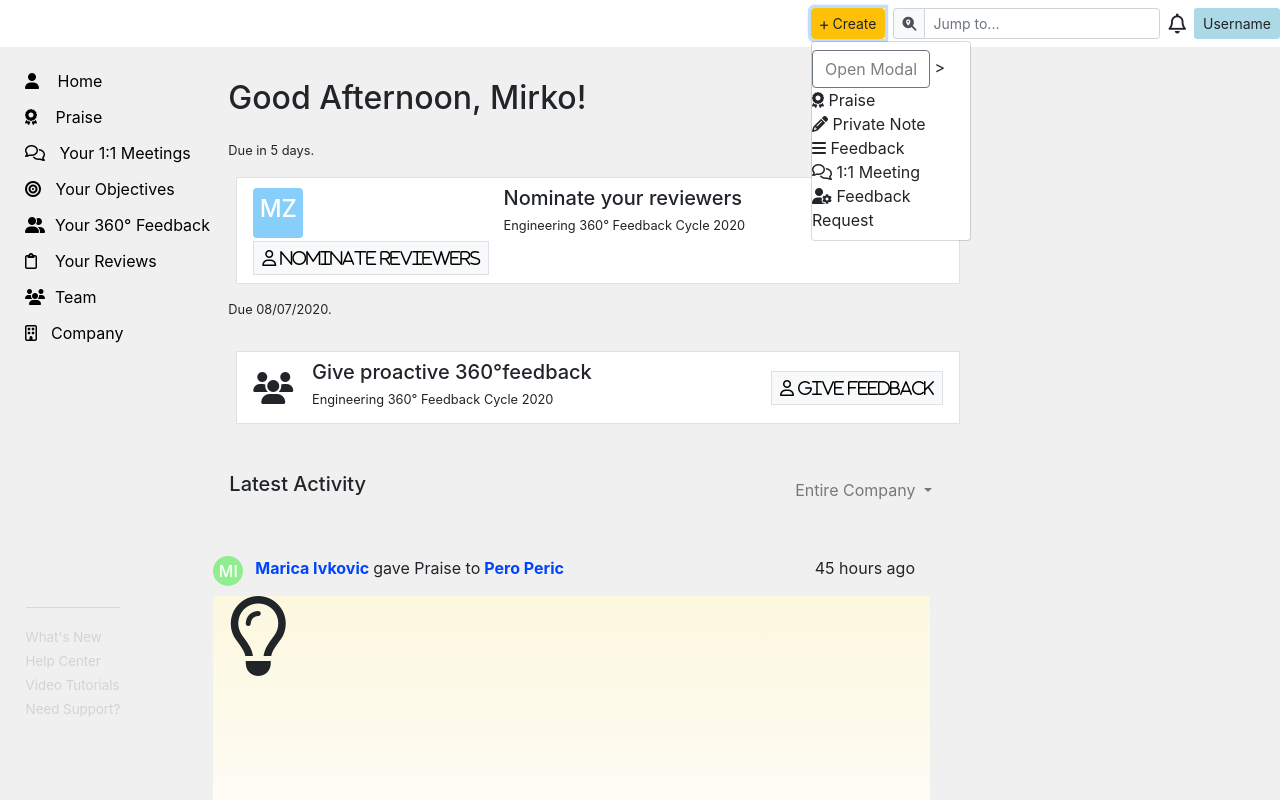
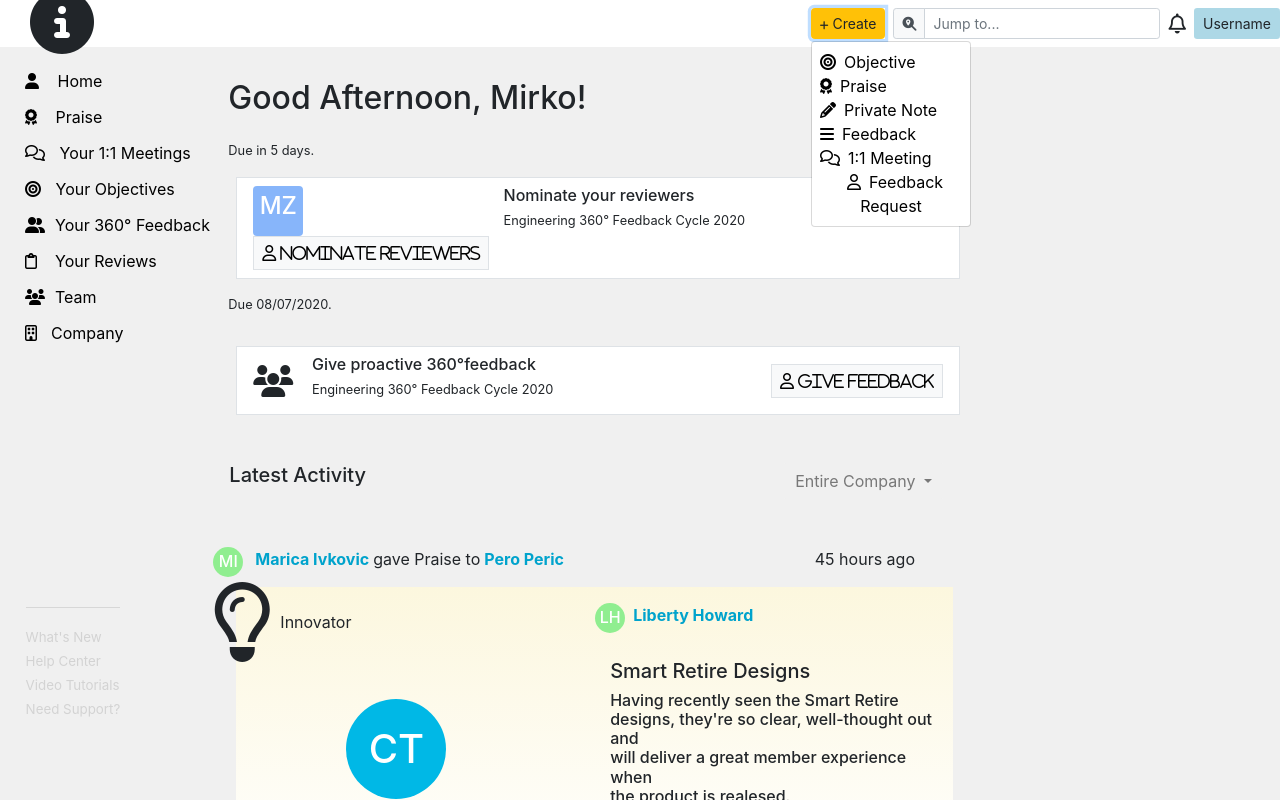
Before and after one commit to Pernjek/project_1, a website: page index.html in a window 1280 px wide. Both pictures are taken after a click on the link "Create". Shown: the top 800 px of the page. Drawn offline with Linux system fonts and the light colour scheme.

Commit message:
male promjene

```diff
--- a/header.js
+++ b/header.js
@@ -1,4 +1,43 @@
 $("#header").append(`
+
+      <div id="myModalObj" class="modal fade" role="dialog">
+        <div class="modal-dialog">
+          <div class="modal-content">
+            <div class="modal-header">
+              <button type="button" class="close" data-dismiss="modal">&times;</button>
+              <h4 class="modal-title">Objective</h4>
+            </div>
+            <div class="modal-body">
+              <p>Some text in the modal.</p>
+            </div>
+            <div class="modal-footer">
+              <button type="button" class="btn btn-default" data-dismiss="modal">Close</button>
+            </div>
+          </div>
+        </div>
+      </div>
+
+
+      <div id="myModalPraise" class="modal fade" role="dialog">
+        <div class="modal-dialog">
+          <div class="modal-content">
+            <div class="modal-header">
+              <button type="button" class="close" data-dismiss="modal">&times;</button>
+              <h4 class="modal-title">Praise</h4>
+            </div>
+            <div class="modal-body">
+              <p>Some text in the modal.</p>
+            </div>
+            <div class="modal-footer">
+              <button type="button" class="btn btn-default" data-dismiss="modal">Close</button>
+            </div>
+          </div>
+        </div>
+      </div>
+
+
+<div>
+<i class="fas fa-info-circle fa-4x header-icon-position" ></i>
   <div class="row justify-content-end align-items-center py-2">
   <div>
     <div class="btn-group btn-group-sm bg-warning button-create">
@@ -7,43 +46,12 @@ $("#header").append(`
         <span class="caret"></span>
       </a>
       <ul class="dropdown-menu">
-      <button
-      type="button"
-      class="btn btn-secondary bg-white text-black-50"
-      data-toggle="modal"
-      data-target="#myModal"
-    >
-      Open Modal
-    </button>
-    <div class="modal fade" id="myModal" role="dialog">
-      <div class="modal-dialog">
-        <div class="modal-content">
-          <div class="modal-header">
-            <button type="button" class="close" data-dismiss="modal">
-              &times;
-            </button>
-            <h4 class="modal-title">Modal Header</h4>
-          </div>
-          <div class="modal-body">
-            <p>Some text in the modal.</p>
-          </div>
-          <div class="modal-footer">
-            <button
-              type="button"
-              class="btn btn-default"
-              data-dismiss="modal"
-            >
-              Close
-            </button>
-          </div>
-        </div>
-      </div>
-    </div>>
-        <li><i class="fas fa-award"></i> Praise</li>
-        <li><i class="fas fa-pencil-alt"></i> Private Note</li>
-        <li><i class="fas fa-bars"></i> Feedback</li>
-        <li><i class="far fa-comments"></i> 1:1 Meeting</li>
-        <li><i class="fas fa-user-cog"></i> Feedback Request</li>
+      <button class="modal-button" data-toggle="modal" data-target="#myModalObj"><i class="fas fa-bullseye px-2"></i>Objective</button>
+      <button class="modal-button" data-toggle="modal" data-target="#myModalPraise"><i class="fas fa-award px-2"></i>Praise</button>
+      <button class="modal-button"><i class="fas fa-pencil-alt px-2"></i>Private Note</button>
+      <button class="modal-button"><i class="fas fa-bars px-2"></i>Feedback</button>
+      <button class="modal-button"><i class="far fa-comments px-2"></i>1:1 Meeting</button>
+      <button class="modal-button"><i class="far fa-user px-2"></i>Feedback Request</button>
       </ul>
     </div>
   </div>
@@ -62,4 +70,6 @@ $("#header").append(`
         <a class="btn btn-sm username" href="account.html">Username</a>
     </div>
   </div>
+</div>
+
 `);
--- a/index.html
+++ b/index.html
@@ -36,8 +36,8 @@
             </div>
             <div class="col-8 ">
               <div>
-                <h5>Nominate your reviewers</h5>
-                <h5 class ="small">Engineering 360° Feedback Cycle 2020</h5>
+                <h6>Nominate your reviewers</h6>
+                <h6 class ="small">Engineering 360° Feedback Cycle 2020</h6>
               </div>
             </div>
             <div class="align-self-center pr-3">
@@ -52,7 +52,7 @@
             </div>
             <div class="col-8 ">
               <div>
-                <h5>Give proactive 360°feedback</h5>
+                <h6>Give proactive 360°feedback</h6>
                 <h5 class ="small">Engineering 360° Feedback Cycle 2020</h5>
               </div>
             </div>
@@ -81,17 +81,41 @@
 
           <div class="col-12 row justify-content-between">
             <div class="row ">
-              <h6 class="user-image-green-circle text-white align-items-box-center ">MI</h6>
+              <h6 class="user-image-green-circle-green text-white align-items-box-center ">MI</h6>
                 <p class="align-items-box-center pl-2">
-                  <b style="color:rgb(0, 68, 255)" class="px-1">Marica Ivkovic</b>
-                  gave Praise to <b style="color:rgb(0, 68, 255)" class="px-1">Pero Peric</b></p>
+                  <b style="color:rgb(0, 163, 204)" class="px-1">Marica Ivkovic</b>
+                  gave Praise to <b style="color:rgb(0, 163, 204)" class="px-1">Pero Peric</b></p>
             </div>
             <p>45 hours ago</p>
           </div>
-          <div class="col-12 row linear-gradient">
-            <i class="far fa-lightbulb fa-5x"></i>
+
+          <div class="col-12 pl-3 ml-2 linear-gradient ">
+            <div class="row justify-content-between">
+              <div class ="col-6 row align-items-box-center">
+                <div class="innovator-icon row align-items-center">
+                  <i class="far fa-lightbulb fa-5x"></i>
+                  <h7 class="px-2 py-1">Innovator</h7>
+                </div>
+                <div class="py-5">
+                  <h1 class="user-image-green-circle-blue text-white align-items-box-center">CT</h1>
+                  <h5>Pero Perica</h5>
+                </div>
+              </div>
+              <div class ="col-6">
+                <div class="row py-3">
+                  <h6 class="user-image-green-circle-green text-white align-items-box-center">LH</h6>
+                  <p><b style="color:rgb(0, 163, 204)" class="px-2">Liberty Howard</b></p>
+                </div>
+                <h5>Smart Retire Designs</h5>
+                <h6>Having recently seen the Smart Retire</br>designs, they're so clear,
+                   well-thought out and</br>will deliver a great member experience when
+                  </br>the product is realesed.</h6>
+                  <p class="float-right border-bottom py-5">
+                    <a href="####"><b style="color:rgb(0, 163, 204)"
+                      class="px-2">Go to Praise <i class="fas fa-arrow-right"></i></a></b></p>
+              </div>
+            </div>
           </div>
-
         </div>
       </div>
     </div>
--- a/styles.css
+++ b/styles.css
@@ -84,7 +84,7 @@ a:hover {
 }
 
 .user-image-blue-square {
-    background-color: lightskyblue;
+    background-color: rgb(135, 181, 250);
     width: 50px;
     height: 50px;
     border-radius: 4px;
@@ -108,10 +108,17 @@ a:hover {
     padding-top: 5px;
   }
 
-  .user-image-green-circle {
+  .user-image-green-circle-green {
     background-color: lightgreen;
     width: 30px;
     height: 30px;
+    border-radius: 100%;
+}
+
+.user-image-green-circle-blue {
+    background-color: #00b8e6;
+    width: 100px;
+    height: 100px;
     border-radius: 100%;
 }
 
@@ -120,3 +127,22 @@ a:hover {
         background-color: #FCF7DE;
         background-image: linear-gradient(#FCF7DE, white);
 }
+
+.innovator-icon {
+    position: absolute;
+    top:-5px;
+    left:5px;
+}
+
+.header-icon-position{
+    position: absolute;
+    top:-10px;
+    left:30px;
+}
+
+.modal-button {
+    background:none;
+    border:none;
+    margin:0;
+    padding:0;
+}
```
Also changed, not shown: objectives.html (+41 -24 lines). Lines whose indentation alone changed are shown as unchanged.
